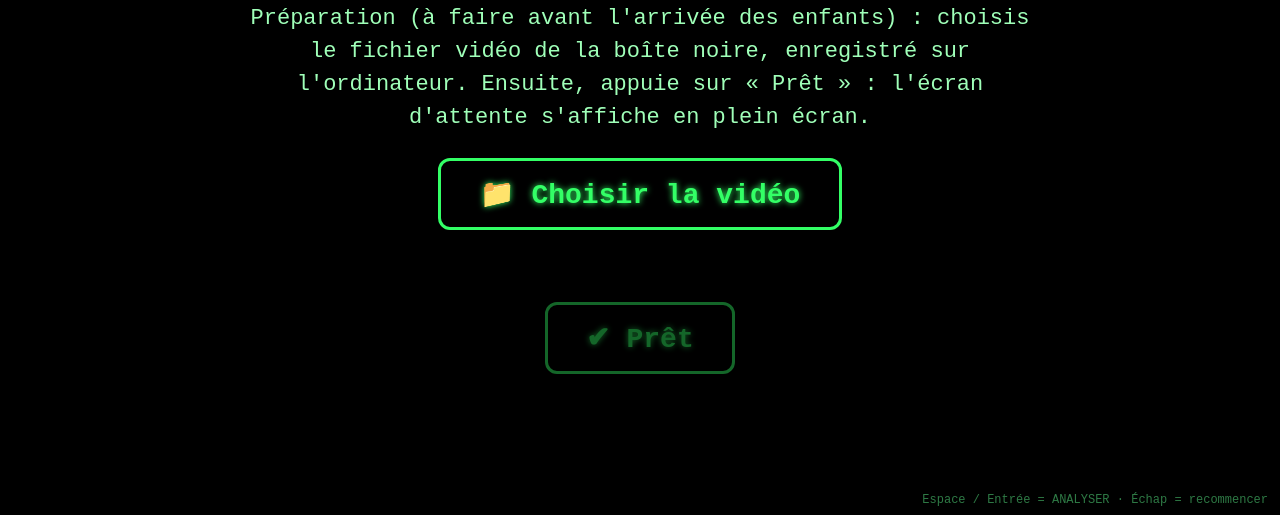
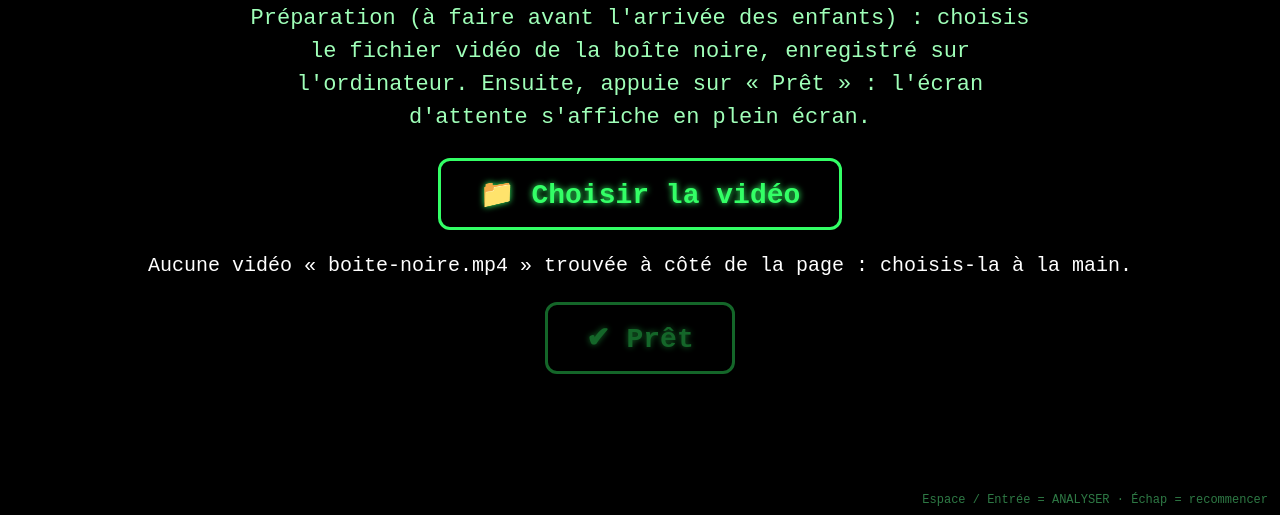
Before and after one commit to NicolasPineau/radar, a plain HTML site: page boite-noire.html in a window 1280 px wide. Shown: the part 285-800 px from the top of the page. Drawn offline with Linux system fonts and the light colour scheme.

Commit message:
Boîte noire : chargement automatique de boite-noire.mp4 placé à côté de la page
Co-Authored-By: Claude Opus 5.5 <noreply@anthropic.com>
Claude-Session: https://claude.ai/code/session_019cs1j7bikEDJpQQ3SarAuz

```diff
--- a/boite-noire.html
+++ b/boite-noire.html
@@ -118,6 +118,19 @@ $("file").onchange = e => {
   $("fileName").textContent = "Vidéo chargée : " + f.name;
   $("ready").disabled = false; $("ready").style.opacity = 1;
 };
+// Chargement automatique de « boite-noire.mp4 » s'il est dans le même dossier que cette page
+(() => {
+  const v = $("vid");
+  const ok = () => {
+    if (videoURL) return; // une vidéo a déjà été choisie à la main
+    $("fileName").textContent = "✔ Vidéo trouvée automatiquement : boite-noire.mp4";
+    $("ready").disabled = false; $("ready").style.opacity = 1;
+  };
+  const ko = () => { if (!videoURL) $("fileName").textContent = "Aucune vidéo « boite-noire.mp4 » trouvée à côté de la page : choisis-la à la main."; };
+  v.addEventListener("loadedmetadata", ok, { once: true });
+  v.addEventListener("error", ko, { once: true });
+  v.src = "boite-noire.mp4"; v.load();
+})();
 $("ready").onclick = () => {
   try { document.documentElement.requestFullscreen && document.documentElement.requestFullscreen().catch(() => {}); } catch (e) {}
   tone(660, .1); show("wait"); $("hint").style.display = "none";
```
